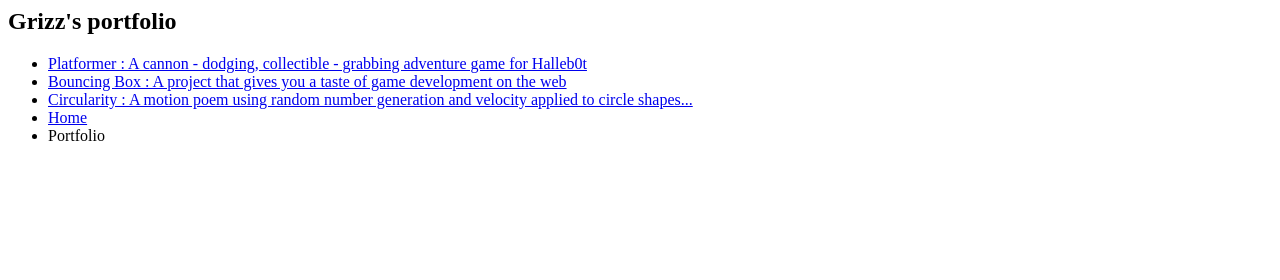
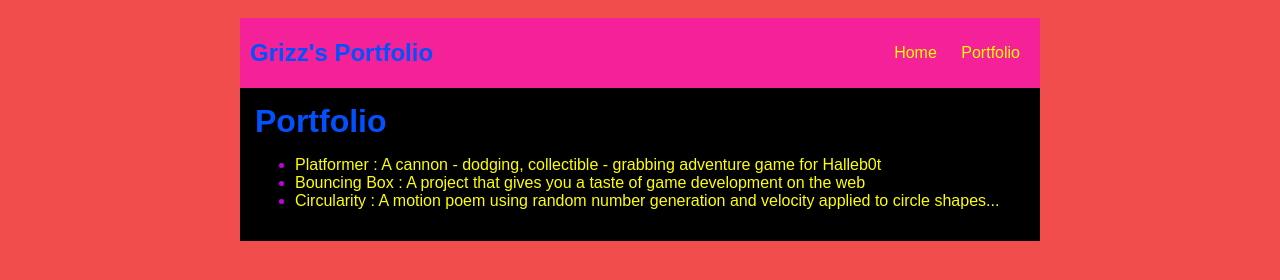
Before and after one commit to Unlikely-Ghost-RSX/Unlikely-Ghost-RSX.github.io, a plain HTML site: page portfolio.html in a window 1280 px wide. Drawn offline with Linux system fonts and the light colour scheme.

Commit message:
<message about commit>

```diff
--- a/portfolio.html
+++ b/portfolio.html
@@ -1,20 +1,33 @@
-<body>
-    <div id="all-contents">
+<!DOCTYPE HTML>
+<html>
+    <head>
+        <title>Grizz's Portfolio</title>
+        <link rel="stylesheet" href="style.css">
+    </head>
+
+    <body>
+      <div id="all-contents">
         <nav>
-            <h1>Grizz's portfolio</h1>
-            <ul id="portfolio">     <li><a href="projects/platformer/">Platformer : A cannon - dodging, collectible - grabbing adventure game for Halleb0t</a></li>
-                <li><a href="projects/bouncing-box/">Bouncing Box : A project that gives you a taste of game development on the web </a></li>
-                <li><a href="projects/circularity/">Circularity : A motion poem using random number generation and velocity applied to circle shapes...</a></li>
+            <h1>Grizz's Portfolio</h1>
+            <ul id="nav-ul">
                <li class="nav-li">
                <a class="nav-a" href="index.html">Home</a>
              </li>
-             <li
+             <li class="nav-li">
                <a class="nav-a" href="portfolio.html">Portfolio</a>
              </li>
          </ul>
      </nav>
- </div>
-</body>
+     <main>
+            <div class="content">
+                <h1>Portfolio</h1>
+                <ul id="portfolio">
+                    <li><a href="projects/platformer/">Platformer : A cannon - dodging, collectible - grabbing adventure game for Halleb0t</a></li>
+                    <li><a href="projects/bouncing-box/">Bouncing Box : A project that gives you a taste of game development on the web </a></li>
+                    <li><a href="projects/circularity/">Circularity : A motion poem using random number generation and velocity applied to circle shapes...</a></li>
+                </ul>
+            </div>
+        </main>
+      </div>
+    </body>
 </html>
-
-</html>
--- a/style.css
+++ b/style.css
@@ -1,6 +1,6 @@
 body {
-    background: rgb(107, 239, 204);
-    color: rgb(0, 238, 255);
+    background: rgb(241, 77, 77);
+    color: rgb(193, 0, 227);
     padding: 10px;
     font-family: arial;
 }
@@ -11,7 +11,7 @@ body {
 
 /* navigation menu */
 nav {
-    background: rgb(234, 255, 0);
+    background: rgb(245, 33, 153);
    margin: 0 auto;
     display: flex;
     padding: 10px;
@@ -19,7 +19,7 @@ nav {
 h1 {
     display: flex;
     align-items: center;
-    color: rgb(0, 0, 0);
+    color: rgb(1, 81, 255);
     flex: 1;
     margin: 0;
 }
@@ -32,7 +32,7 @@ h1 {
 }
 a {
     text-decoration: none;
-    color: rgb(0, 0, 0);
+    color: rgb(255, 255, 0);
 }
 
 /* main container area beneath menu */
```
Also changed, not shown: projects/platformer/platformer.js (added, +10 -0 lines).
